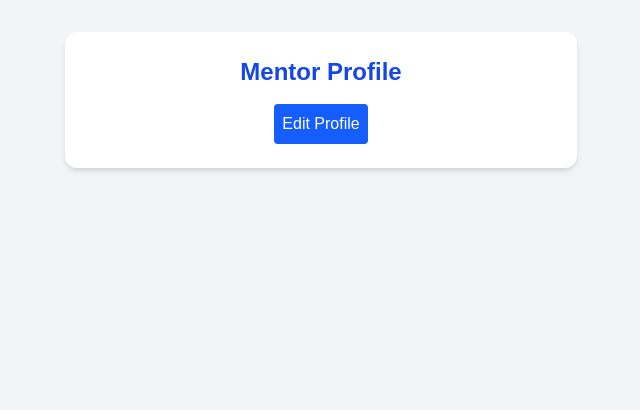
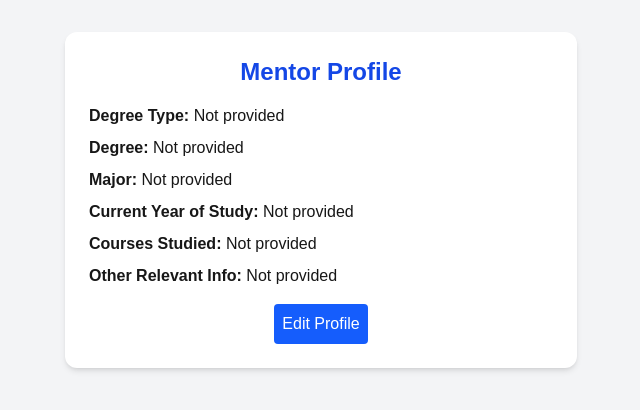
Before and after one commit to cloudvorkala/ECMS-StudyZone, a Next.js app in the folder frontend/: page /mentor/profile in a window 1280 px wide. Shown: the top 410 px of the page, without its empty margins (319-959 px from the left). Built offline with nearby package versions, Linux system fonts and the light colour scheme.

Commit message:
edit profile inputs/changes now display on profile page after clicking 'save changes'

```diff
--- a/frontend/src/pages/mentor/profile.tsx
+++ b/frontend/src/pages/mentor/profile.tsx
@@ -2,10 +2,25 @@ import React from 'react';
 import Link from 'next/link';
 
 export default function MentorProfile() {
+  // Retrieve profile data from localStorage
+  const profileData = typeof window !== 'undefined' ? JSON.parse(localStorage.getItem('mentorProfile') || '{}') : {};
+
   return (
     <div className="min-h-screen flex flex-col items-center bg-gray-100 p-8">
       <div className="bg-white p-6 rounded-xl shadow-md w-full max-w-lg flex flex-col items-center">
         <h1 className="text-2xl font-bold text-blue-700 mb-4">Mentor Profile</h1>
+
+        {/* Display Profile Data */}
+        <div className="w-full space-y-2 mb-4">
+          <p><strong>Degree Type:</strong> {profileData.degreeType || 'Not provided'}</p>
+          <p><strong>Degree:</strong> {profileData.degree || 'Not provided'}</p>
+          <p><strong>Major:</strong> {profileData.major || 'Not provided'}</p>
+          <p><strong>Current Year of Study:</strong> {profileData.currentYear || 'Not provided'}</p>
+          <p><strong>Courses Studied:</strong> {profileData.coursesStudied || 'Not provided'}</p>
+          <p><strong>Other Relevant Info:</strong> {profileData.otherInfo || 'Not provided'}</p>
+        </div>
+
+        {/* Edit Profile Button */}
         <Link href="/mentor/editprofile" passHref>
           <button className="w-full bg-blue-600 text-white p-2 rounded hover:bg-blue-700">
             Edit Profile
```
